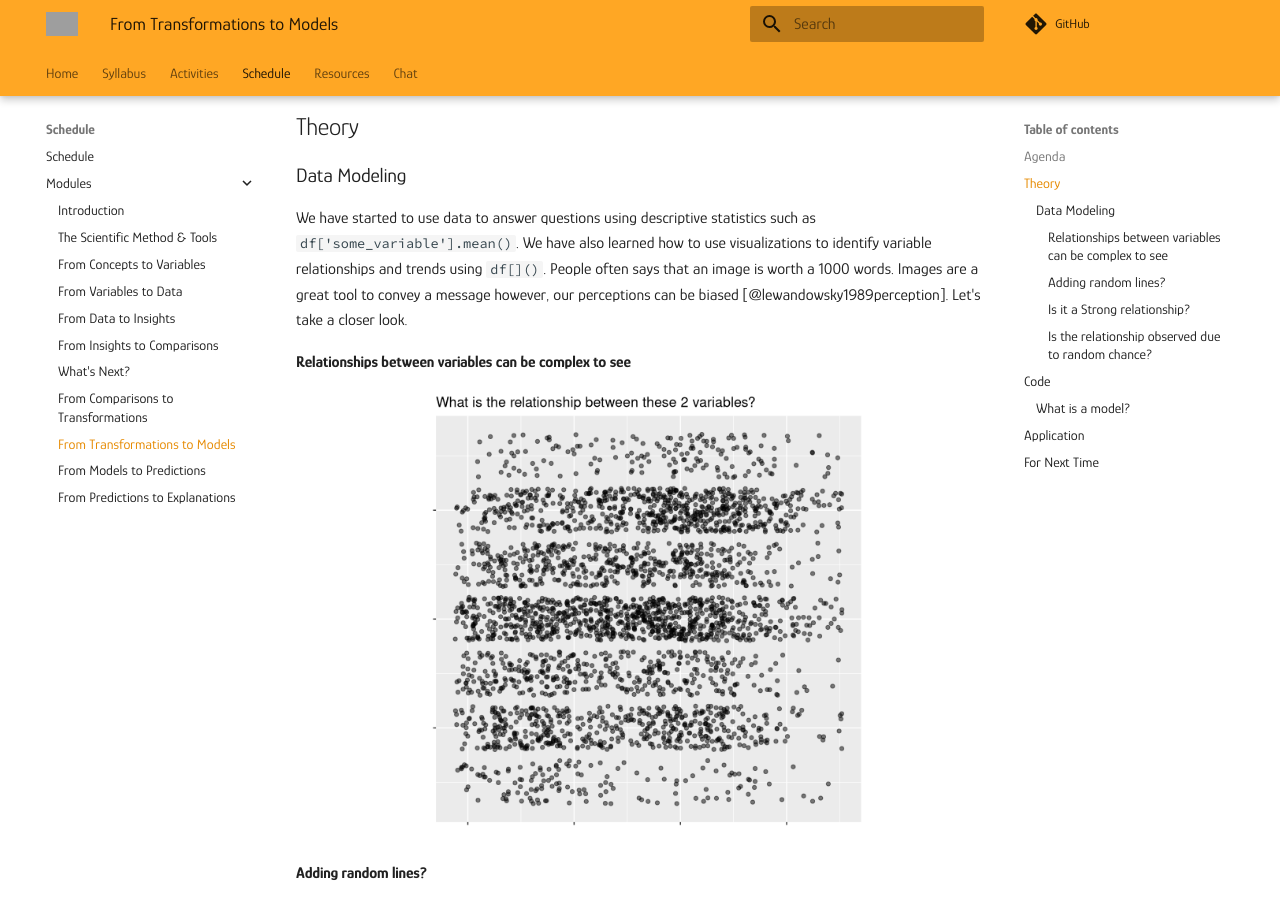
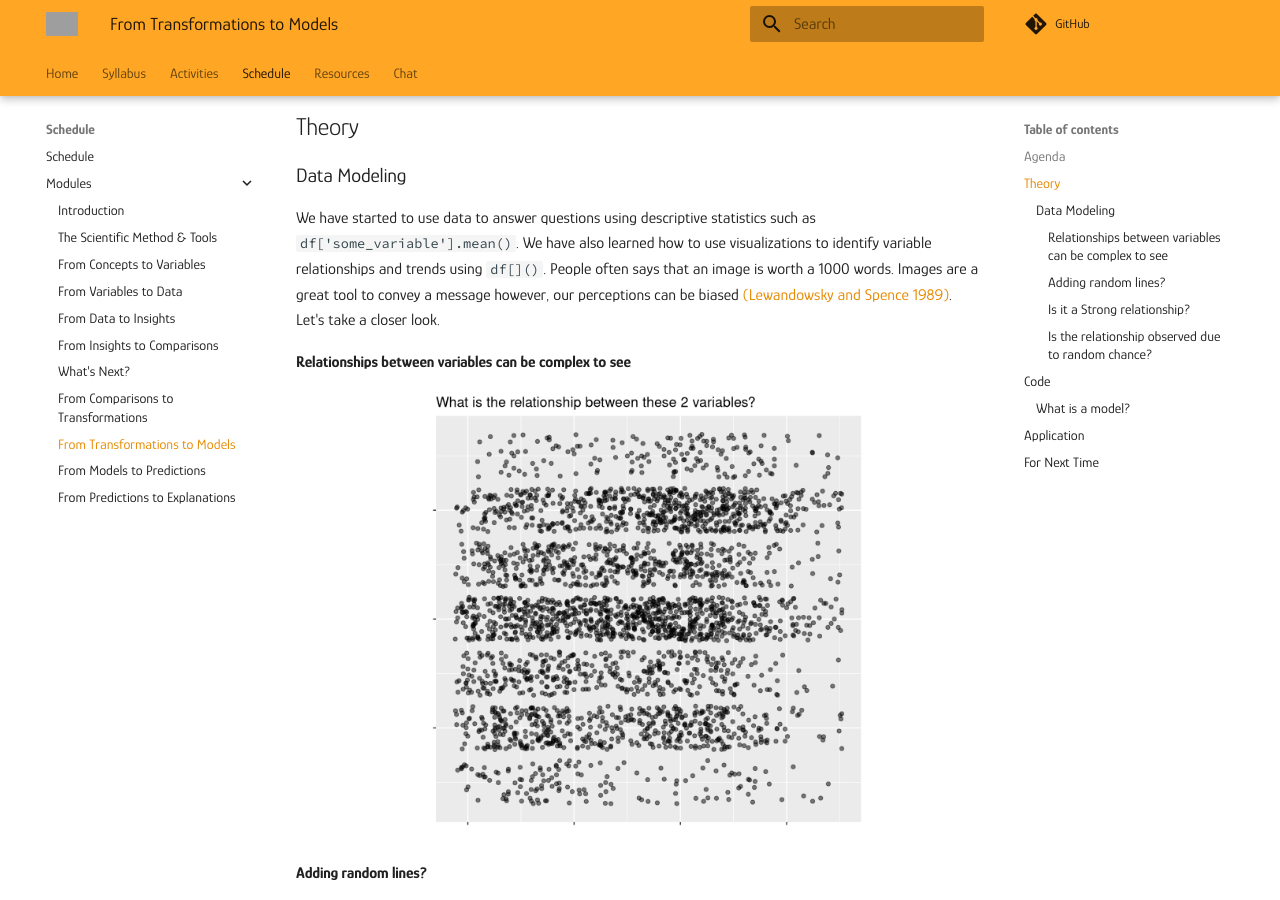
Before and after one commit to mickaeltemporao/data-analysis, an MkDocs documentation site: the page built from docs/modules/modeling.md, in a window 1280 px wide and 900 px high, scrolled down 445 px. Built offline with MkDocs 1.6.1 and Material for MkDocs 9.7.7, drawn with Linux system fonts in a browser that asks for light colours; comment, search, counter and statistics services are not loaded; grey boxes are pictures that could not be loaded.

Commit message:
fixed links

```diff
--- a/docs/modules/modeling.md
+++ b/docs/modules/modeling.md
@@ -13,7 +13,7 @@
 
 ### Data Modeling
 
-We have started to use data to answer questions using descriptive statistics such as `df['some_variable'].mean()`. We have also learned how to use visualizations to identify variable relationships and trends using `df[]()`. People often says that an image is worth a 1000 words. Images are a great tool to convey a message however, our perceptions can be biased [@lewandowsky1989perception]. Let's take a closer look.
+We have started to use data to answer questions using descriptive statistics such as `df['some_variable'].mean()`. We have also learned how to use visualizations to identify variable relationships and trends using `df[]()`. People often says that an image is worth a 1000 words. Images are a great tool to convey a message however, our perceptions can be biased [(Lewandowsky and Spence 1989)](https://journals.sagepub.com/doi/pdf/10.1177/0049124189018002002). Let's take a closer look.
 
 #### Relationships between variables can be complex to see
 
```
Also changed, not shown: docs/schedule.md (+3 -3 lines).
